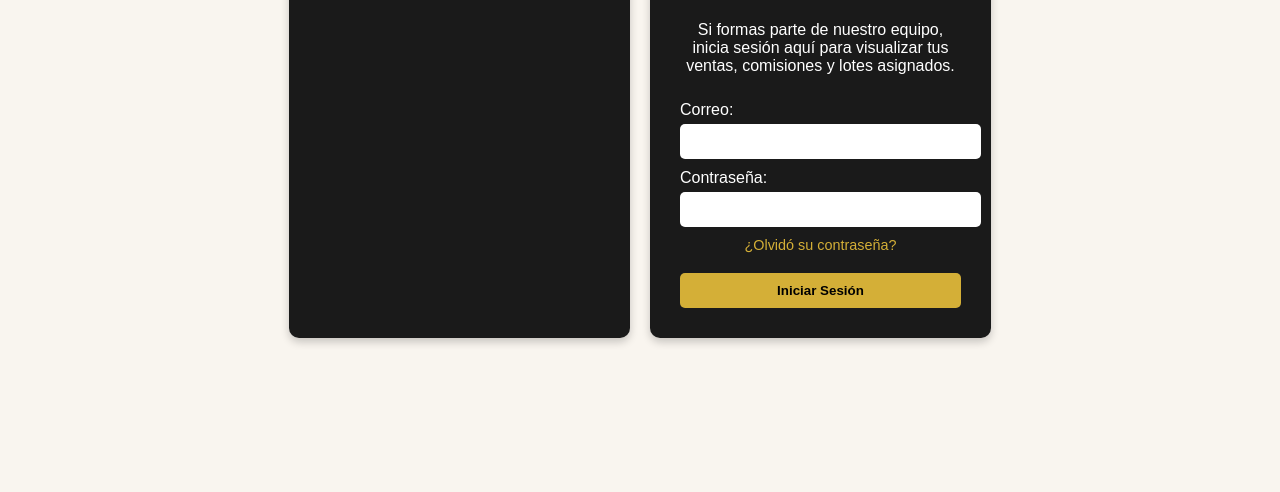
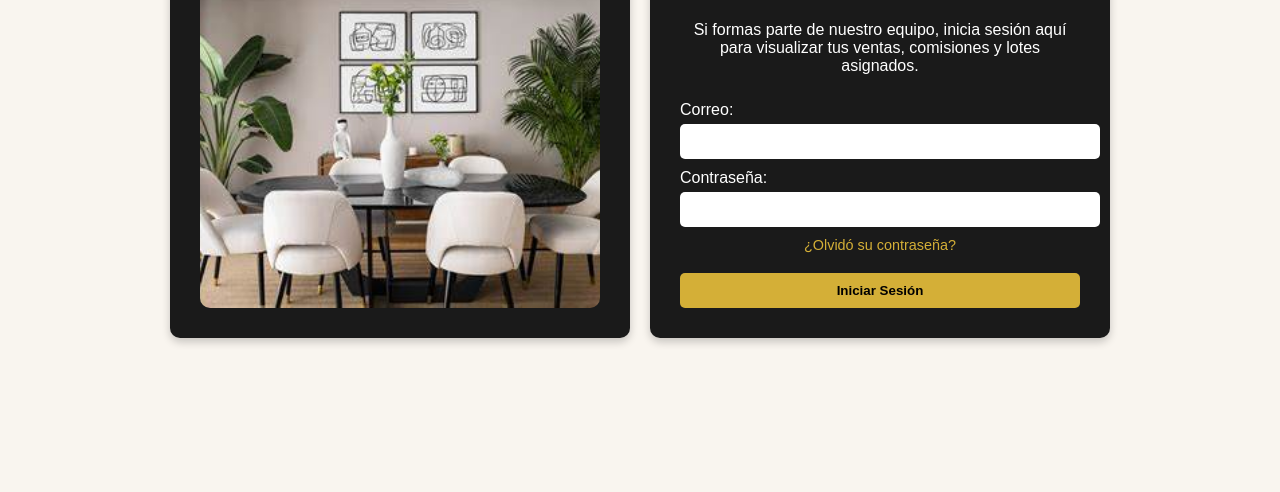
Before and after one commit to Johanhash/Inmobiliaria, a plain HTML site: page frontend/admin.html in a window 1280 px wide. Shown: the part 308-800 px from the top of the page. Drawn offline with Linux system fonts and the light colour scheme.

Commit message:
Correcion de vista admin
correcion de imagen y añadi el script que me permite iniciar sesion

```diff
--- a/frontend/admin.html
+++ b/frontend/admin.html
@@ -166,7 +166,7 @@
     <main>
         <div class="content">
             <div class="comedor">
-                <img src="images/comedor.png" alt="Imagen de Comedor">
+                <img src="images/comedor.jpeg" alt="Imagen de Comedor">
             </div>
             <div class="admin-login">
                 <h1>Inicia Sesión</h1>
@@ -183,6 +183,6 @@
             </div>
         </div>
     </main>
+    <script src="js/admin.js"></script>
 </body>
-
 </html>
```
Also changed, not shown: frontend/images/comedor.jpeg (added).
